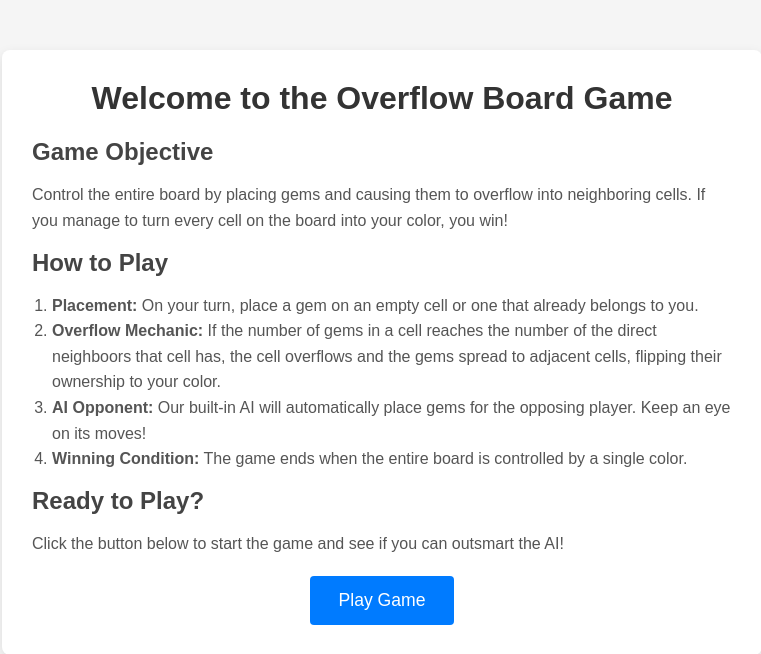
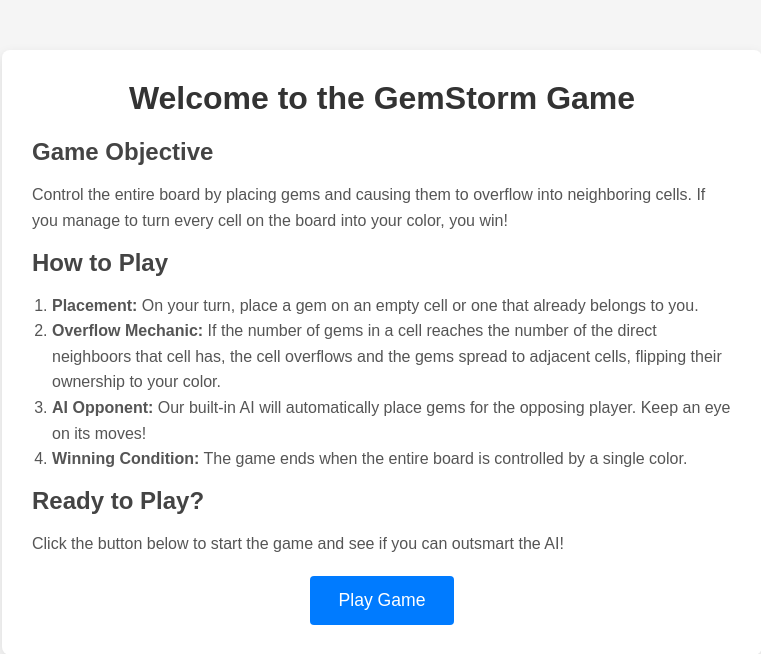
Before and after one commit to DenizzGozel/python_game, a Flask app: page / in a window 1280 px wide. Shown: the top 654 px of the page, without its empty margins (258-1019 px from the left). Run offline with Flask 2, Linux system fonts and the light colour scheme.

Commit message:
changing the name

```diff
--- a/templates/home.html
+++ b/templates/home.html
@@ -9,7 +9,7 @@
 </head>
 <body>
   <div class="container">
-    <h1>Welcome to the Overflow Board Game</h1>
+    <h1>Welcome to the GemStorm Game</h1>
 
     <div class="info-section">
       <h2>Game Objective</h2>
```
